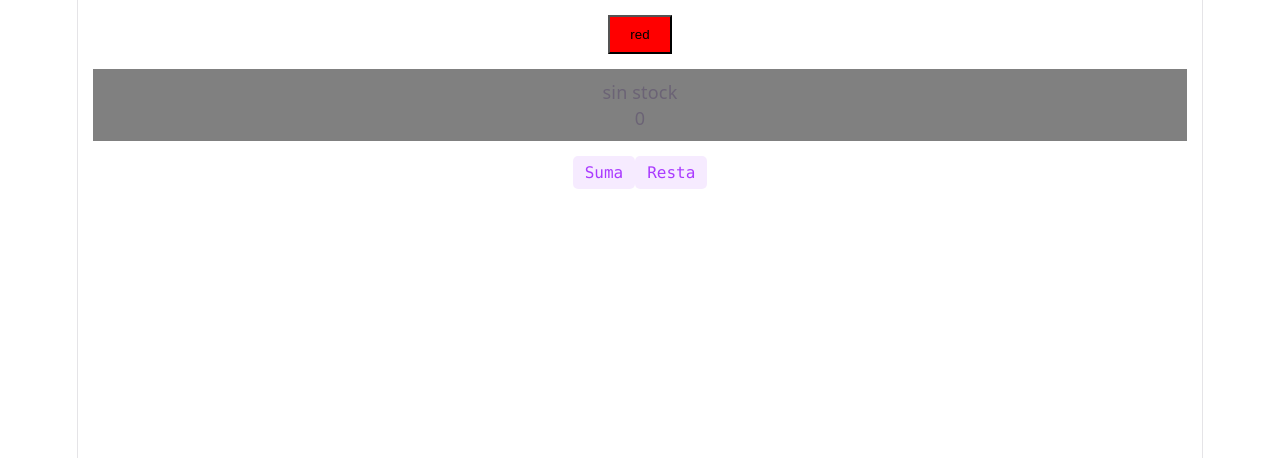
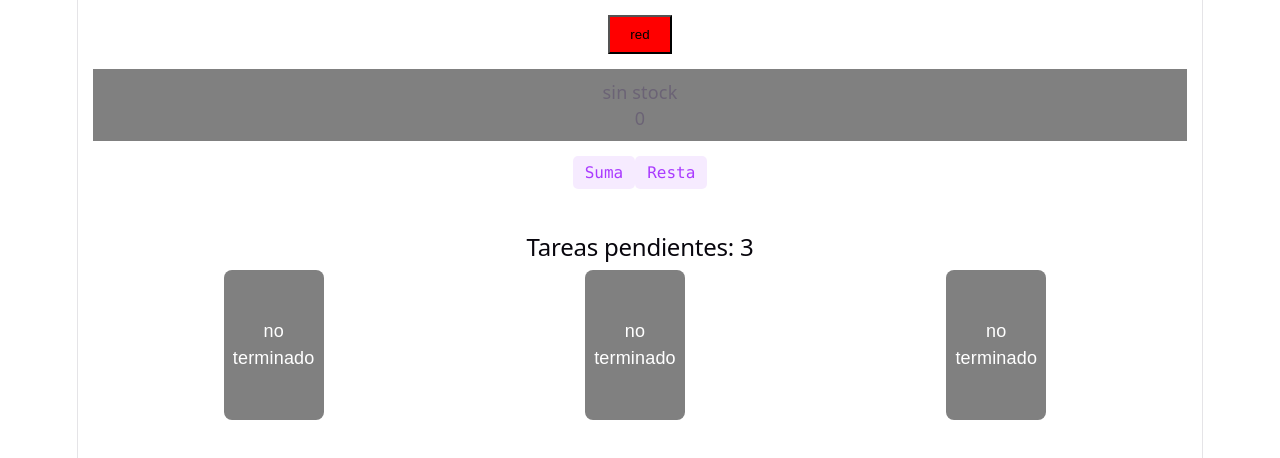
Before and after one commit to santiagobarua-glitch/react-proyecto-SantiagoBarua, a React (Vite) app: page / in a window 1280 px wide. Shown: the top 458 px of the page. Built offline with nearby package versions, Linux system fonts and the light colour scheme.

Commit message:
feat: implement Flashcard and CountFlashcard components for task management

```diff
--- a/src/classThree/lesson 2/ContentClass3Lesson2.tsx
+++ b/src/classThree/lesson 2/ContentClass3Lesson2.tsx
@@ -1,3 +1,4 @@
+import Flashcard from "./FlashcardCount"
 import StockWarn from "./StockWarn"
 import TrafficLight from "./TrafficLight"
 
@@ -6,6 +7,7 @@ function Content() {
         <>
             <TrafficLight/>
             <StockWarn />
+            <Flashcard/>
         </>
     )
 }
--- /dev/null
+++ b/src/classThree/lesson 2/Flashcard.tsx
@@ -0,0 +1,38 @@
+import { useState } from "react";
+
+function Flashcard({ complete }) {
+  const [isComplete, setComplete] = useState(false);
+
+  const toggleComplete = () => {
+    const nextState = !isComplete;
+    setComplete(nextState);
+
+    if (complete) {
+      complete(nextState);
+    }
+  };
+
+  return (
+    <div
+      onClick={toggleComplete}
+      style={{
+        marginLeft: "auto",
+        marginRight: "auto",
+        width: "100px",
+        height: "150px",
+        background: "grey",
+        color: "white",
+        display: "flex",
+        alignItems: "center",
+        justifyContent: "center",
+        cursor: "pointer",
+        borderRadius: "8px",
+        userSelect: "none"
+      }}
+    >
+      {isComplete ? "terminado" : "no terminado"}
+    </div>
+  );
+}
+
+export default Flashcard;
--- /dev/null
+++ b/src/classThree/lesson 2/FlashcardCount.tsx
@@ -0,0 +1,26 @@
+import { useState } from "react";
+import Flashcard from "./Flashcard";
+
+function CountFlashcard() {
+    const [count, setCount] = useState<number>(3);
+    const message = count == 0 ? "No hay más tareas" : " "
+
+    const handleComplete = (isComplete) => {
+        setCount((complete) => (isComplete ? complete - 1 : complete + 1));
+    };
+
+    return (
+        <div style={{ padding: "20px", fontFamily: "sans-serif" }}>
+            <h2>Tareas pendientes: {count}</h2>
+
+            <div style={{ display: "flex", gap: "10px" }}>
+                <Flashcard complete={handleComplete} />
+                <Flashcard complete={handleComplete} />
+                <Flashcard complete={handleComplete} />
+                <p>{message}</p>
+            </div>
+        </div>
+    );
+}
+
+export default CountFlashcard;
```
